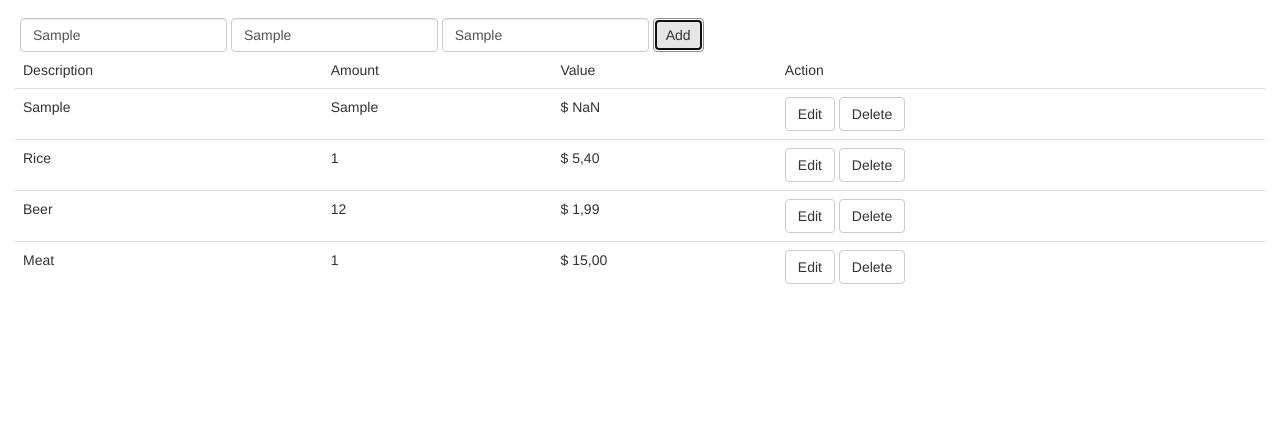
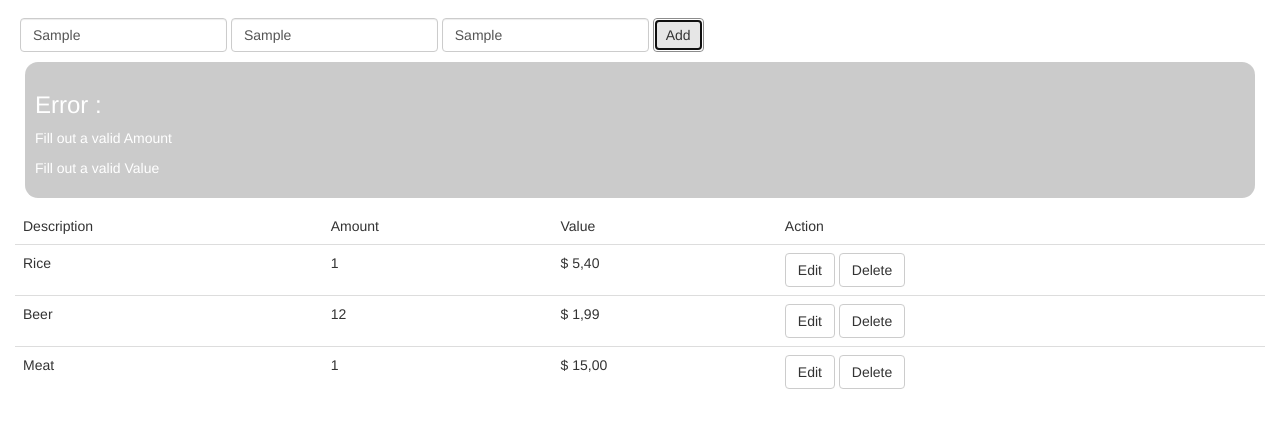
Before and after one commit to flaviotcl/javascriptavancado, a plain HTML site: page index.html in a window 1280 px wide. Both pictures are taken after typing "Sample", "Sample", "Sample" into the empty fields and a click on the button "Add". Shown: the part 54-482 px from the top of the page. Drawn offline with Linux system fonts and the light colour scheme.

Commit message:
Validando Formulário

```diff
--- a/index.html
+++ b/index.html
@@ -33,7 +33,7 @@
           <button id='btnAdd' class='btn btn-default'>Add</button>
     </div>
     <div class='container-fluid'>
-
+        <div id="errors" style="display: none;"></div>
         <table id='listTable' class='table'>
 
         </table>
--- a/js/main.js
+++ b/js/main.js
@@ -17,7 +17,7 @@ function setList(list){
     var table = '<thead><tr><td>Description</td><td>Amount</td><td>Value</td><td>Action</td></tr></thead><tbody>'
 
     for(var key in list){
-        table += '<tr><td>'+ formatDesc(list[key].description) +'</td><td>'+ list[key].amount +'</td><td>'+ formatValue(list[key].value) +'</td><td><button class="btn btn-default" onclick="setUpdate('+key+')">Edit </button> <button class="btn btn-default" onclick="deleteItem('+key+')">Delete</button></td></tr>'
+        table += '<tr><td>'+ formatDesc(list[key].description) +'</td><td>'+ formatAmount(list[key].amount) +'</td><td>'+ formatValue(list[key].value) +'</td><td><button class="btn btn-default" onclick="setUpdate('+key+')">Edit </button> <button class="btn btn-default" onclick="deleteItem('+key+')">Delete</button></td></tr>'
     }
 
     table += '</tbody>'
@@ -29,6 +29,9 @@ function formatDesc(desc){
     str = str.charAt(0).toUpperCase() + str.slice(1)
     return str
 }
+function formatAmount(amount){
+    return parseInt(amount)
+}
 function formatValue(value){
     str = parseFloat(value).toFixed(2) + ' '
     str = str.replace('.',',')
@@ -37,7 +40,9 @@ function formatValue(value){
 }
 
 function addData(){
-
+    if (!validation()){
+        return
+    }
     var desc = document.getElementById('desc')
     var amount = document.getElementById('amount')
     var value = document.getElementById('value')
@@ -64,9 +69,15 @@ function resetForm(){
     document.getElementById('btnAdd').style.display = 'inline-block'
 
     document.getElementById('inputIdUpdate').innerHTML = ''
+
+    document.getElementById('errors').style.display = 'none'
+
 }
 
 function updateData(){
+    if (!validation()){
+        return
+    }
     var id  =  document.getElementById('idUpdate').value
     var desc = document.getElementById('desc').value
     var amount = document.getElementById('amount').value
@@ -94,6 +105,48 @@ function deleteItem(id){
     }
 
 }
+function isNumber(n) {
+    return !isNaN(parseFloat(n)) && isFinite(n);
+}
+function validation(){
+    var desc = document.getElementById('desc').value
+    var amount = document.getElementById('amount').value
+    var value = document.getElementById('value').value
+
+    var errors = ''
+    document.getElementById('errors').style.display = 'none'
+    if(desc == ''){
+        errors +=  '<p>Fill out Description</p>'
+    }else if( isNumber(desc) ){
+        errors +=  '<p>Fill out a valid Description</p>'
+    }
+
+    if( amount == ''){
+        errors +=  '<p>Fill out Amount</p>'
+    }else if(amount != parseInt(amount)){
+        errors +=  '<p>Fill out a valid Amount</p>'
+    }
+
+    if( value == ''){
+        errors +=  '<p>Fill out Value</p>'
+    }else if(value != parseFloat(value)){
+        errors +=  '<p>Fill out a valid Value</p>'
+    }
+
+    if(errors != ''){
+        document.getElementById('errors').style.display = 'block'
+        document.getElementById('errors').style.backgroundColor = 'rgba(85,85,85,0.3)'
+        document.getElementById('errors').style.margin = '10px'
+        document.getElementById('errors').style.padding = '10px'
+        document.getElementById('errors').style.color = 'white'
+        document.getElementById('errors').style.borderRadius = '13px'
+
+        document.getElementById('errors').innerHTML = "<h3>Error : </h3>" + errors
+        return 0
+    }else{
+        return 1
+    }
+}
 var button = document.getElementById('btnAdd')
 button.addEventListener('click', addData)
 
```
